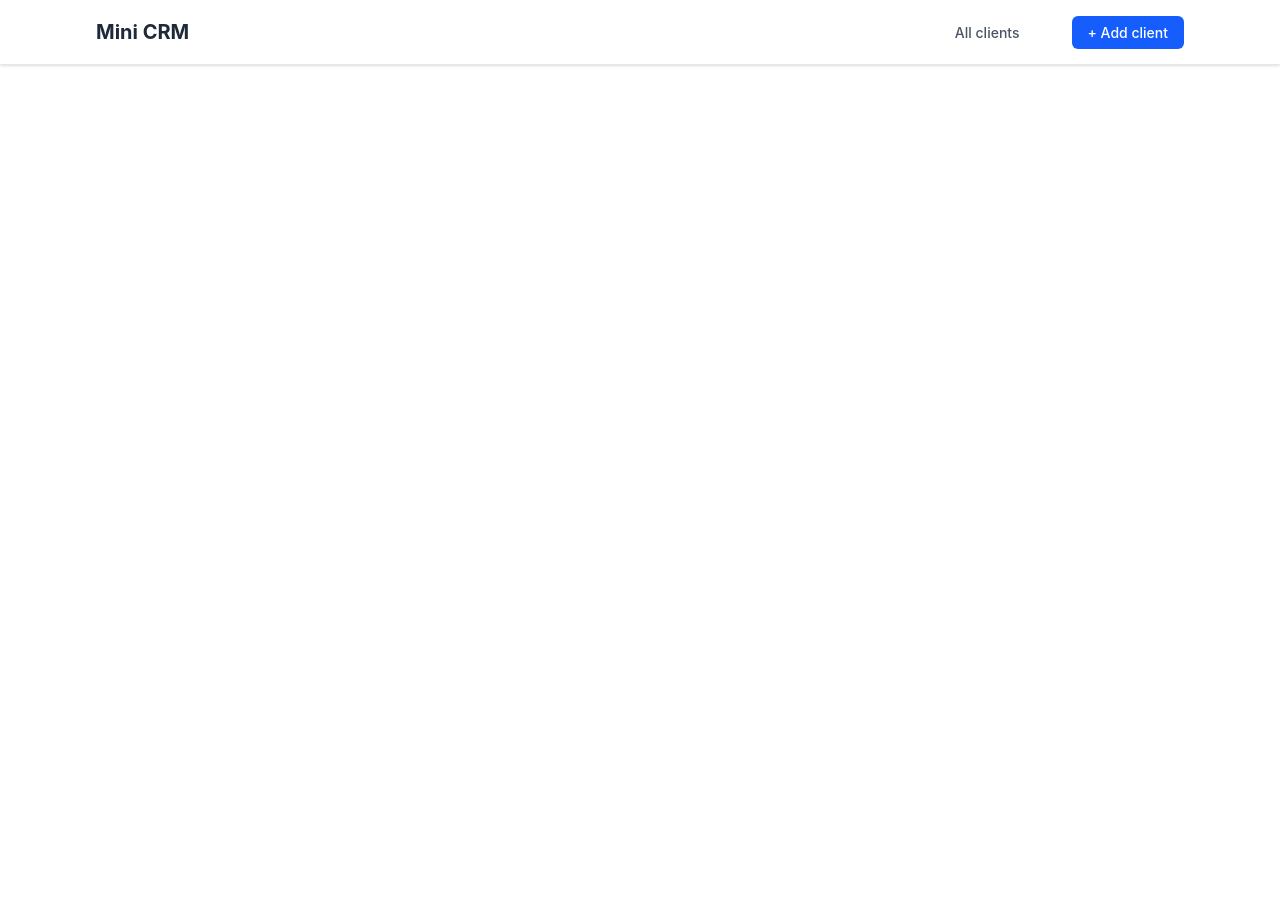
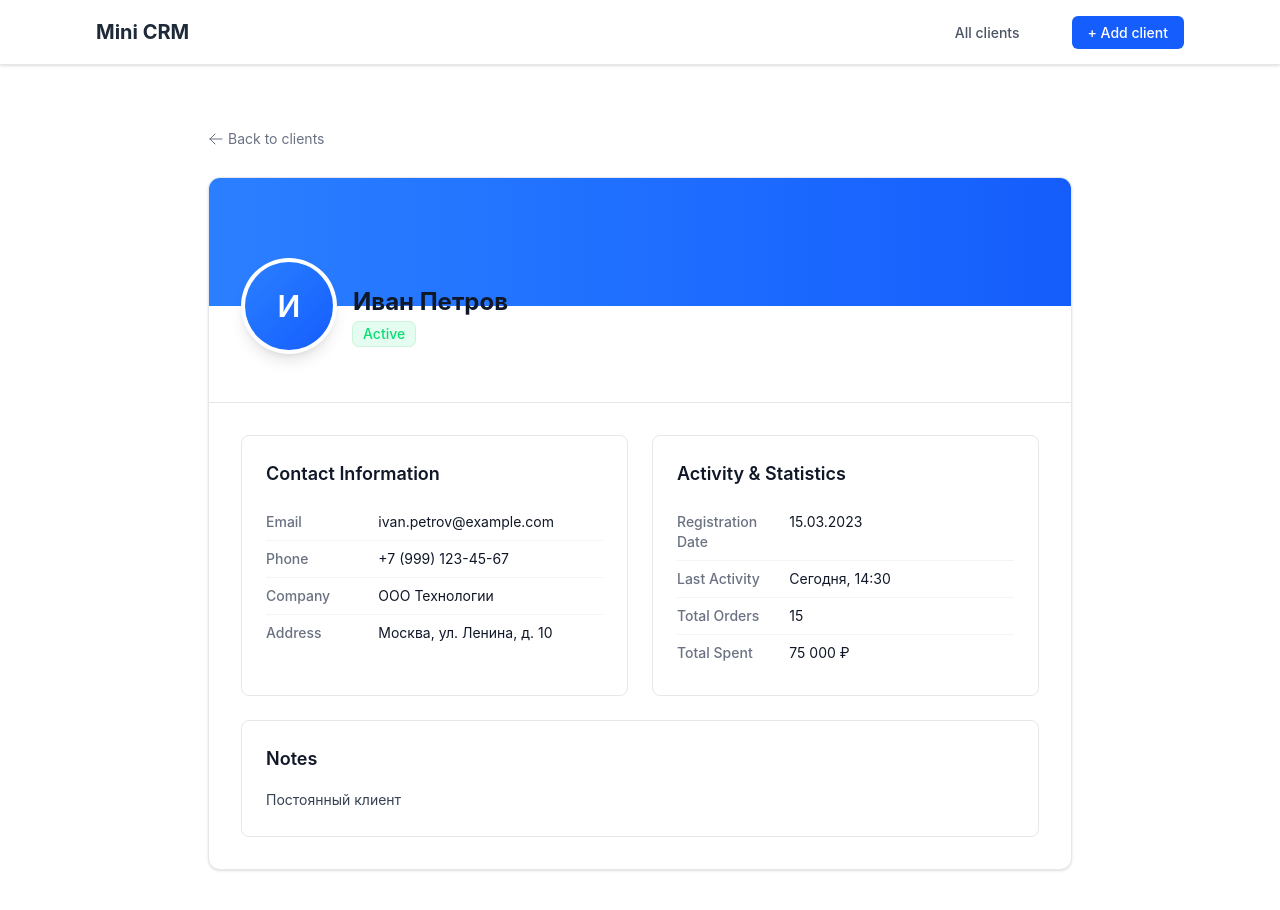
Before and after one commit to Aniavlr/mini-crm, a React (Vite) app in the folder mini-crm/: page /clients/1 in a window 1280 px wide. Shown: the top 910 px of the page. Before the commit the page ends 800 px from the top, so only its background shows below. Built offline with nearby package versions, Linux system fonts and the light colour scheme.

Commit message:
feat: add the page for detailed information about the user

```diff
--- a/mini-crm/package.json
+++ b/mini-crm/package.json
@@ -11,6 +11,7 @@
   },
   "dependencies": {
     "@headlessui/react": "^2.2.9",
+    "@heroicons/react": "^2.2.0",
     "@tailwindcss/vite": "^4.2.0",
     "react": "^19.2.0",
     "react-dom": "^19.2.0",
--- /dev/null
+++ b/mini-crm/src/components/ClientCard.tsx
@@ -0,0 +1,213 @@
+import { useParams, Link } from "react-router-dom";
+import { ArrowLeftIcon } from "@heroicons/react/24/outline";
+
+type ClientStatus = "active" | "paused" | "archived";
+
+interface Client {
+  id: number;
+  name: string;
+  email: string;
+  status: ClientStatus;
+  phone?: string;
+  company?: string;
+  address?: string;
+  registrationDate?: string;
+  lastActivity?: string;
+  notes?: string;
+  totalOrders?: number;
+  totalSpent?: string;
+}
+
+const ClientCard = () => {
+  const { id } = useParams<{ id: string }>();
+
+  // В приложении будет запрос к API
+  const clients: Client[] = [
+    {
+      id: 1,
+      name: "Иван Петров",
+      email: "ivan.petrov@example.com",
+      status: "active",
+      phone: "+7 (999) 123-45-67",
+      company: "ООО Технологии",
+      address: "Москва, ул. Ленина, д. 10",
+      registrationDate: "15.03.2023",
+      lastActivity: "Сегодня, 14:30",
+      notes: "Постоянный клиент",
+      totalOrders: 15,
+      totalSpent: "75 000 ₽",
+    },
+    {
+      id: 2,
+      name: "Мария Соколова",
+      email: "maria.sokolova@example.com",
+      status: "paused",
+      phone: "+7 (999) 234-56-78",
+      company: "ИП Соколова",
+      address: "СПб, Невский пр., д. 25",
+      registrationDate: "20.05.2023",
+      lastActivity: "Вчера, 10:15",
+      notes: "Клиент на паузе",
+      totalOrders: 8,
+      totalSpent: "32 000 ₽",
+    },
+    {
+      id: 3,
+      name: "Алексей Иванов",
+      email: "alexey.ivanov@example.com",
+      status: "archived",
+      phone: "+7 (999) 345-67-89",
+      company: "Фрилансер",
+      address: "Казань, ул. Баумана, д. 5",
+      registrationDate: "10.01.2023",
+      lastActivity: "3 дня назад",
+      notes: "Архивный клиент",
+      totalOrders: 3,
+      totalSpent: "15 000 ₽",
+    },
+  ];
+
+  // Находим клиента по ID из URL
+  const client = clients.find((c) => c.id === Number(id));
+
+  const getStatusConfig = (status: ClientStatus) => {
+    const configs = {
+      active: {
+        label: "Active",
+        className: "bg-green-400/10 text-green-400 ring-1 ring-green-500/20",
+      },
+      paused: {
+        label: "Paused",
+        className: "bg-yellow-400/10 text-yellow-500 ring-1 ring-yellow-400/20",
+      },
+      archived: {
+        label: "In the archive",
+        className: "bg-gray-400/10 text-gray-400 ring-1 ring-gray-400/20",
+      },
+    };
+
+    return configs[status];
+  };
+
+  if (!client) {
+    return (
+      <div className="text-center py-12">
+        <p className="text-gray-500">Client not found</p>
+        <Link
+          to="/clients"
+          className="text-blue-600 hover:text-blue-700 mt-4 inline-block"
+        >
+          Back to clients list
+        </Link>
+      </div>
+    );
+  }
+
+  const status = getStatusConfig(client.status);
+
+  return (
+    <div className="max-w-4xl mx-auto px-4 py-8">
+      {/* Header with back button */}
+      <div className="mb-6">
+        <Link
+          to="/clients"
+          className="inline-flex items-center text-sm text-gray-500 hover:text-gray-700 transition-colors"
+        >
+          <ArrowLeftIcon className="w-4 h-4 mr-1" />
+          Back to clients
+        </Link>
+      </div>
+
+      <div className="bg-white rounded-xl border border-gray-200 shadow-sm overflow-hidden">
+
+        <div className="h-32 bg-gradient-to-r from-blue-500 to-blue-600"></div>
+
+        <div className="px-8 pb-6">
+          <div className="flex flex-col sm:flex-row sm:items-end -mt-12 mb-6">
+            <div className="flex items-end gap-4">
+              <div className="w-24 h-24 rounded-full bg-white p-1 shadow-lg">
+                <div className="w-full h-full rounded-full bg-gradient-to-br from-blue-500 to-blue-600 flex items-center justify-center text-white text-3xl font-semibold">
+                  {client.name.charAt(0)}
+                </div>
+              </div>
+              <div className="mb-2">
+                <h1 className="text-2xl font-bold text-gray-900">
+                  {client.name}
+                </h1>
+                <div className="flex items-center gap-3 mt-1">
+                  <span
+                    className={`inline-flex items-center rounded-md px-2.5 py-0.5 text-sm font-medium ring-1 ${status.className}`}
+                  >
+                    {status.label}
+                  </span>
+                </div>
+              </div>
+            </div>
+          </div>
+        </div>
+
+
+        <div className="border-t border-gray-200">
+          <div className="grid grid-cols-1 lg:grid-cols-2 gap-6 p-8">
+            <div className="bg-white rounded-lg border border-gray-200 p-6">
+              <h3 className="text-lg font-semibold text-gray-900 mb-4">
+                Contact Information
+              </h3>
+              <dl>
+                <div className="flex py-2 border-b border-gray-100">
+                  <dt className="w-1/3 text-sm font-medium text-gray-500">Email</dt>
+                  <dd className="w-2/3 text-sm text-gray-900">{client.email}</dd>
+                </div>
+                <div className="flex py-2 border-b border-gray-100">
+                  <dt className="w-1/3 text-sm font-medium text-gray-500">Phone</dt>
+                  <dd className="w-2/3 text-sm text-gray-900">{client.phone || "—"}</dd>
+                </div>
+                <div className="flex py-2 border-b border-gray-100">
+                  <dt className="w-1/3 text-sm font-medium text-gray-500">Company</dt>
+                  <dd className="w-2/3 text-sm text-gray-900">{client.company || "—"}</dd>
+                </div>
+                <div className="flex py-2 border-b border-gray-100 last:border-0">
+                  <dt className="w-1/3 text-sm font-medium text-gray-500">Address</dt>
+                  <dd className="w-2/3 text-sm text-gray-900">{client.address || "—"}</dd>
+                </div>
+              </dl>
+            </div>
+
+            <div className="bg-white rounded-lg border border-gray-200 p-6">
+              <h3 className="text-lg font-semibold text-gray-900 mb-4">
+                Activity & Statistics
+              </h3>
+              <dl>
+                <div className="flex py-2 border-b border-gray-100">
+                  <dt className="w-1/3 text-sm font-medium text-gray-500">Registration Date</dt>
+                  <dd className="w-2/3 text-sm text-gray-900">{client.registrationDate || "—"}</dd>
+                </div>
+                <div className="flex py-2 border-b border-gray-100">
+                  <dt className="w-1/3 text-sm font-medium text-gray-500">Last Activity</dt>
+                  <dd className="w-2/3 text-sm text-gray-900">{client.lastActivity || "—"}</dd>
+                </div>
+                <div className="flex py-2 border-b border-gray-100">
+                  <dt className="w-1/3 text-sm font-medium text-gray-500">Total Orders</dt>
+                  <dd className="w-2/3 text-sm text-gray-900">{client.totalOrders || "—"}</dd>
+                </div>
+                <div className="flex py-2 border-b border-gray-100 last:border-0">
+                  <dt className="w-1/3 text-sm font-medium text-gray-500">Total Spent</dt>
+                  <dd className="w-2/3 text-sm text-gray-900">{client.totalSpent || "—"}</dd>
+                </div>
+              </dl>
+            </div>
+
+            <div className="lg:col-span-2 bg-white rounded-lg border border-gray-200 p-6">
+              <h3 className="text-lg font-semibold text-gray-900 mb-4">Notes</h3>
+              <p className="text-sm text-gray-700 leading-relaxed">
+                {client.notes || "No notes available"}
+              </p>
+            </div>
+          </div>
+        </div>
+      </div>
+    </div>
+  );
+};
+
+export default ClientCard;
--- a/mini-crm/src/pages/ClientDetail.tsx
+++ b/mini-crm/src/pages/ClientDetail.tsx
@@ -1,5 +1,11 @@
+import ClientCard from "../components/ClientCard";
+
 const ClientDetail = () => {
-  return <></>;
+  return (
+    <>
+      <ClientCard />
+    </>
+  );
 };
 
 export default ClientDetail;
```
Also changed, not shown: 1 other file (tests, documents, lock files or other folders).
